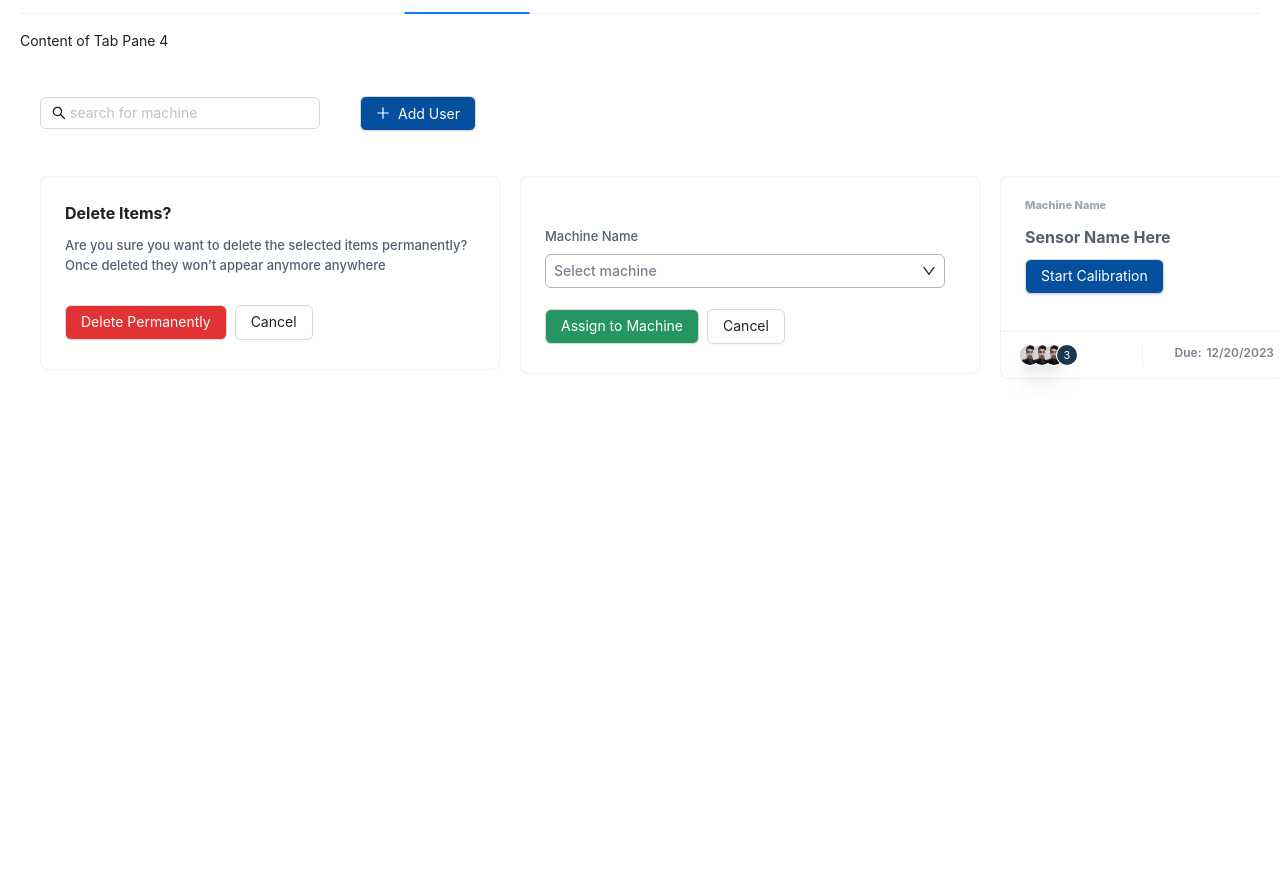
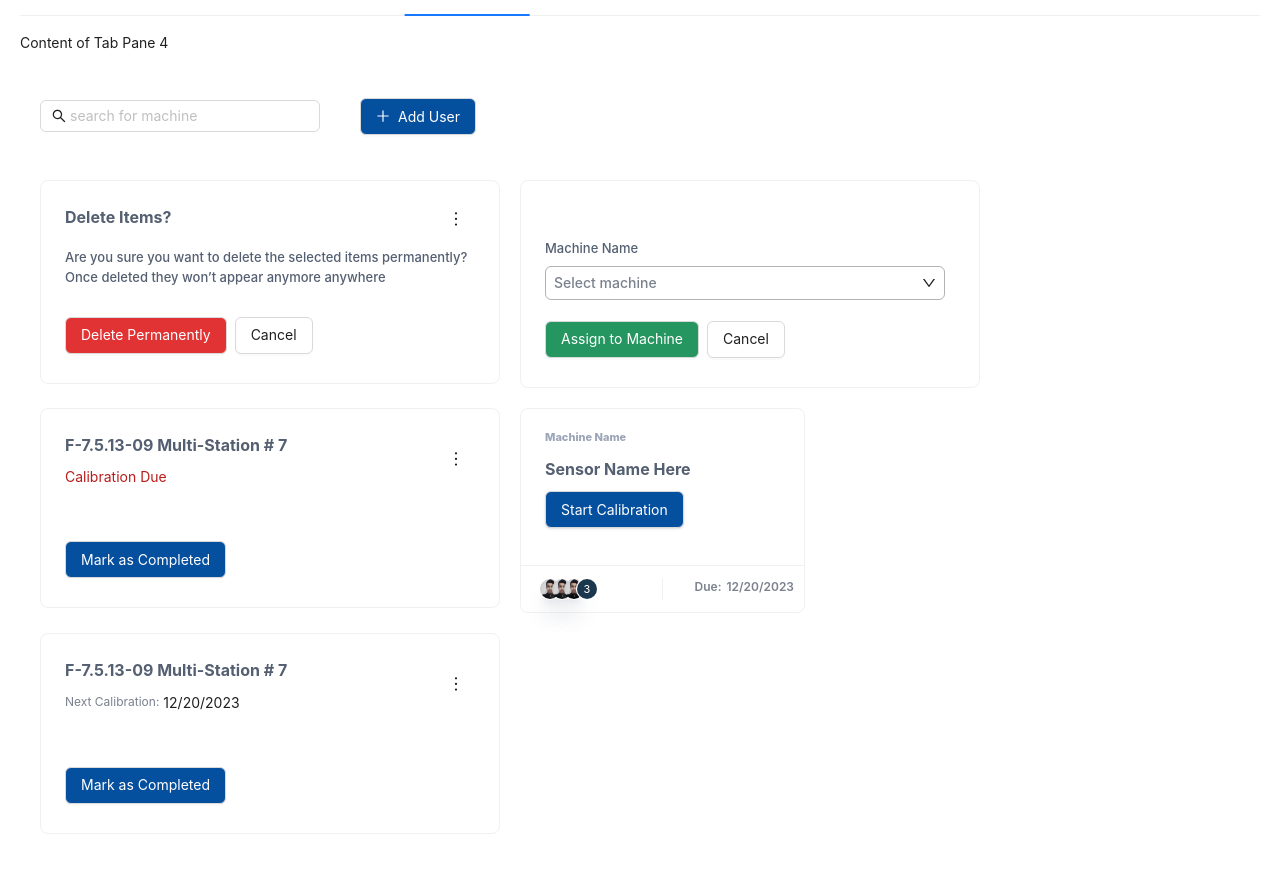
Before and after one commit to muhamash/components-lib-v1, a Next.js app: page /output in a window 1280 px wide. Shown: the part 381-1254 px from the top of the page. Before the commit the page ends 800 px from the top, so only its background shows below. Built offline with nearby package versions, Linux system fonts and the light colour scheme.

Commit message:
moving for certification card

```diff
--- a/src/app/output/page.tsx
+++ b/src/app/output/page.tsx
@@ -115,7 +115,7 @@ const page = () =>
                     />
                 </div>
             </div>
-            <div className="p-10 flex gap-5">
+            <div className="p-10 flex gap-5 flex-wrap">
                 {/* <TaskDetailCard title="Publish Items?" subTitle="Are you sure you want to publish the selected items?" buttonTyped={<CustomButton title={"Publish All"} />} buttonCancel={<CustomButton title={"Cancel"} />} dropdown={<CustomDropdown width="400px" dropdownTitle={"Select assignee"} backgroundColor={"white"} />} /> */}
 
                 {/* <TaskDetailCard subTitle="single title" dropdown={<CustomInputField onSearch={() =>
@@ -171,9 +171,17 @@ const page = () =>
                     ]}
                 />
 
-                {/* <TaskDetailCard
-
-                /> */}
+                <TaskDetailCard
+                    title="F-7.5.13-09 Multi-Station # 7"
+                    CalibrationStatus="Calibration Due"
+                    CalibrationStatusClassName='text-red-700'
+                    buttons={[
+                        {
+                            buttonTitle: 'Mark as Completed',
+                            buttonClassName: 'bg-[#054F9F] text-[#FFFFFF]'
+                        }
+                    ]}
+                />
 
                 <CalibrationCard
                     users={users}
@@ -182,6 +190,7 @@ const page = () =>
                     CardDescription={"Sensor Name Here "}
                     CustomDate={currentDate}
                     width={"285px"}
+
                     buttons={[
                         {
                             ButtonTitle: 'Start Calibration',
@@ -190,11 +199,22 @@ const page = () =>
                        },
 
                     ]}
+                />
 
+                <TaskDetailCard
+                    title="F-7.5.13-09 Multi-Station # 7"
+                    // CalibrationStatus="Calibration Due"
+                    // CalibrationStatusClassName='text-red-700'
+                    Date={currentDate}
+                    buttons={[
+                        {
+                            buttonTitle: 'Mark as Completed',
+                            buttonClassName: 'bg-[#054F9F] text-[#FFFFFF]'
+                        }
+                    ]}
                 />
+
             </div>
-
-
         </div>
     );
 
--- a/src/app/taskCards/TaskDetailsCard.tsx
+++ b/src/app/taskCards/TaskDetailsCard.tsx
@@ -3,6 +3,7 @@
 import React from 'react';
 import CustomButton from '@/components/Button/Button';
 import { Card, Space } from 'antd';
+import { MoreOutlined } from '@ant-design/icons';
 
 interface ButtonProps {
   buttonTitle: string;
@@ -12,13 +13,17 @@ interface ButtonProps {
 }
 
 interface TaskDetailCardProps {
-  title?: string;
-  subTitle?: string;
-  ReactElementProps?: React.ReactNode;
-  buttons?: ButtonProps[];
+    title?: string;
+    subTitle?: string;
+    ReactElementProps?: React.ReactNode;
+    buttons?: ButtonProps[];
+    CalibrationStatus?: string;
+    Date?: String;
+    CalibrationStatusClassName?: string;
+    MoreOutlinedClick?: () => void;
 }
 
-const TaskDetailCard = ({ title, subTitle, ReactElementProps, buttons = [] }: TaskDetailCardProps) => {
+const TaskDetailCard = ({ title, subTitle, ReactElementProps, buttons = [], CalibrationStatus, Date, CalibrationStatusClassName, MoreOutlinedClick}: TaskDetailCardProps) => {
     return (
         <div>
             <Card
@@ -31,13 +36,47 @@ const TaskDetailCard = ({ title, subTitle, ReactElementProps, buttons = [] }: Ta
                     size={'middle'}>
                     <Space
                         direction='vertical'
-                        size={'small'}>
-                        <div
-                            className='text-[16px] font-[700]'>{
-                                title}
+                        size={'small'}
+                    >
+                        <div className='flex items-center justify-between w-[400px]'>
+                            <div>
+                                <Space
+                                    direction='vertical'
+                                >
+                                    <div className='text-[16px] font-[700] text-[#545F71]'>
+                                        {title}
+                                    </div>
+                                    <div
+                                        className='flex'
+
+                                    >
+                                        <div className={CalibrationStatusClassName}>
+                                            {CalibrationStatus}
+                                        </div>
+                                        {
+                                            Date && (
+                                                <div
+
+                                                    className='flex gap-1 items-center'
+                                                >
+                                                    <div className='text-[12px] text-[#7A828E]'>Next Calibration: </div>
+                                                    <div>{Date}</div>
+                                                </div>
+                                            )
+                                        }
+                                    </div>
+                                </Space>
+                            </div>
+                            {title && (
+                                <div>
+                                    <MoreOutlined className='text-lg' onClick={ MoreOutlinedClick } />
+                                </div>
+                            )}
                         </div>
                         <Space
-                            direction='vertical'>
+                            direction='vertical'
+                            size={'small'}
+                        >
                             <div
                                 className='text-[#545F71] text-[13px] font-[500]'>{subTitle}
                             </div>
--- a/src/components/Button/Button.tsx
+++ b/src/components/Button/Button.tsx
@@ -28,7 +28,7 @@ const CustomButton = (props: CustomButton) =>
                 style={{
                     // display: 'flex',
                     // alignItems: 'center',
-                    height: '35px',
+                    height: '37px',
                     // backgroundColor: {status},
                     // color: '#545F71'
                 }}
```
Also changed, not shown: src/app/CertificationCard/CertificationCard.tsx (added).
